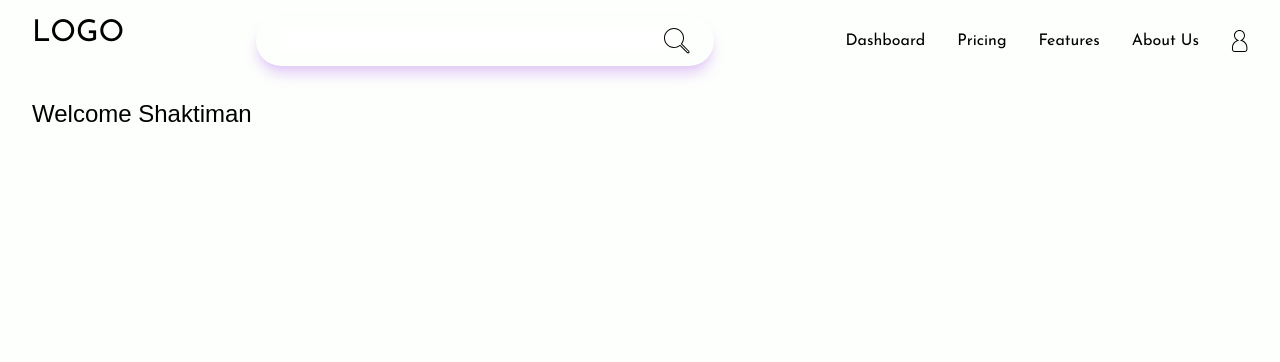
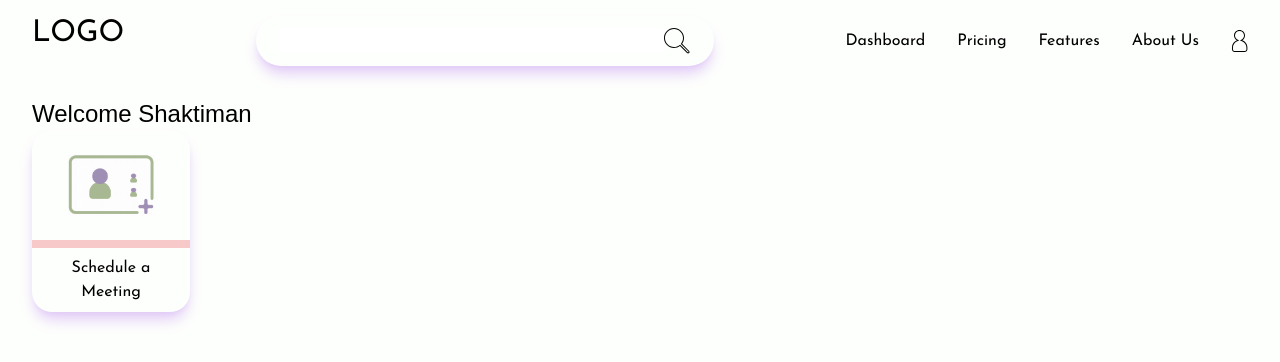
Before and after one commit to D32SSV/wizarding_media_assignment, a React (Vite) app: page / in a window 1280 px wide. Shown: the top 362 px of the page. Built offline with nearby package versions, Linux system fonts and the light colour scheme; a web font is replaced by a local one.

Commit message:
complete schedule meeting component

```diff
--- a/src/App.tsx
+++ b/src/App.tsx
@@ -1,4 +1,5 @@
 import Navbar from "./components/Navbar";
+import ScheduleMeeting from "./components/ScheduleMeeting";
 import WelcomeUser from "./components/WelcomeUser";
 
 function App() {
@@ -6,6 +7,7 @@ function App() {
     <>
       <Navbar />
       <WelcomeUser name="Shaktiman" />
+      <ScheduleMeeting />
     </>
   );
 }
--- /dev/null
+++ b/src/components/ScheduleMeeting.tsx
@@ -0,0 +1,20 @@
+import img from "../../src/assets/icons/meeting.png";
+const ScheduleMeeting = () => {
+  return (
+    <div className="shadow-[#E1C9F7] shadow-lg flex flex-col justify-center items-center w-max rounded-[20px]">
+      <img
+        src={img}
+        alt="schedule a meeting"
+        className="px-4 py-6"
+        height={120}
+        width={120}
+      />
+      <div className="bg-[#F7CAC9] w-full h-2"></div>
+      <p className="font-jose px-6 py-2 max-w-[158px] text-center">
+        Schedule a Meeting
+      </p>
+    </div>
+  );
+};
+
+export default ScheduleMeeting;
--- a/tailwind.config.js
+++ b/tailwind.config.js
@@ -6,7 +6,7 @@ export default {
       fontFamily: {
         jockey: ["Jockey One", "sans-serif"],
         jose: ["Josefin Sans, sans-serif"],
-      },
+      }
     },
   },
   plugins: [],
```
Also changed, not shown: src/assets/icons/meeting.png (added).
